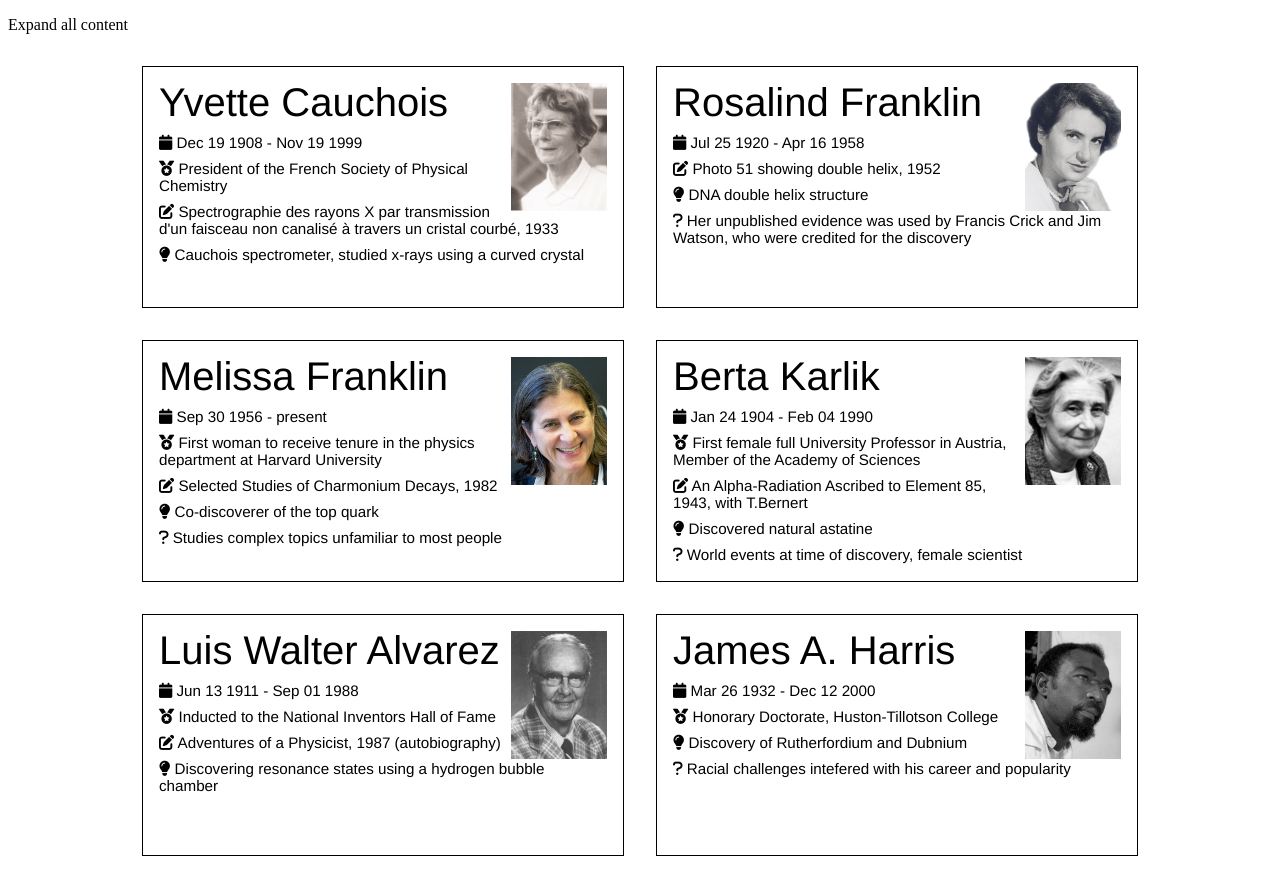
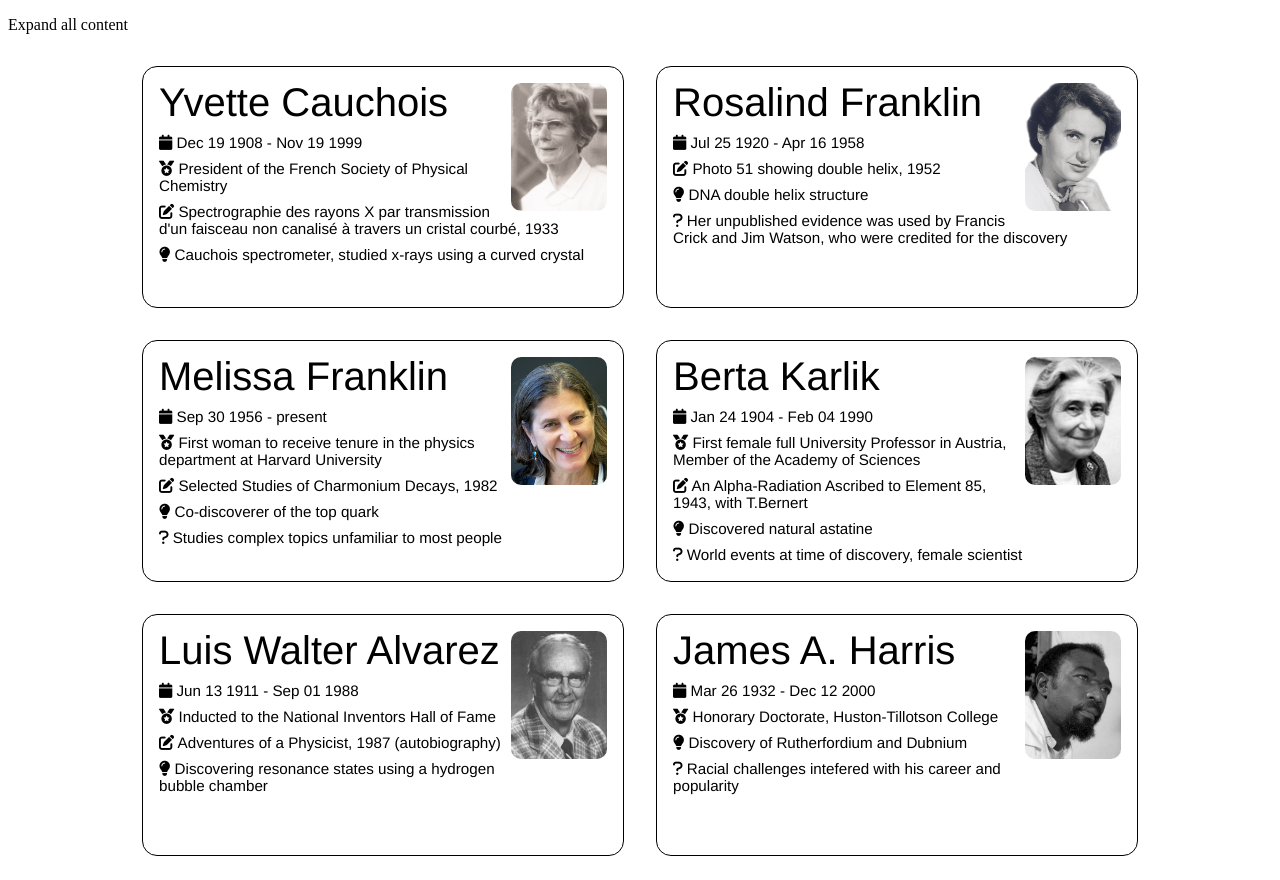
Before and after one commit to hirundinidae/chemID, a Flask app: page / in a window 1280 px wide. Run offline with Flask 2, Linux system fonts and the light colour scheme; some libraries are stand-ins or nearby versions.

Commit message:
Add curved borders

```diff
--- a/app/static/chemID.css
+++ b/app/static/chemID.css
@@ -15,6 +15,7 @@
     width: 30rem;
     height: 15rem;
     border: 1px solid black;
+    border-radius: 15px;
     margin: 1rem;
 }
 
@@ -27,13 +28,14 @@
     float: right;
     width: 6rem;
     height: 8rem;
-    margin: 1rem 1rem 0 0;
+    margin: 1rem 1rem 5px 5px;
 }
 
 .card-photo > img {
     width: 6rem;
     height: 8rem;
     object-fit: cover;
+    border-radius: 10px;
 }
 
 .card-info {
--- a/app/templates/index.html
+++ b/app/templates/index.html
@@ -9,6 +9,7 @@
             <p id="expand-button">Expand all content</p>
             <div id="cards-list">
                 {% for card in cards %}
+                <div class="card">
                     <div class="card-back">
                         <div class="card-photo">
                             <img src="{{ url_for('static', filename=card.pic+'.png') }}">
@@ -29,6 +30,7 @@
                             <span class="expand">{% if card.unknown is not none %}<i class="fa-solid fa-question"></i> {{card.unknown}}{%endif%}</span>
                         </div>
                     </div>
+                </div>
                 {% endfor %}
             </div>
         </div>
```
Lines whose indentation alone changed are shown as unchanged.
